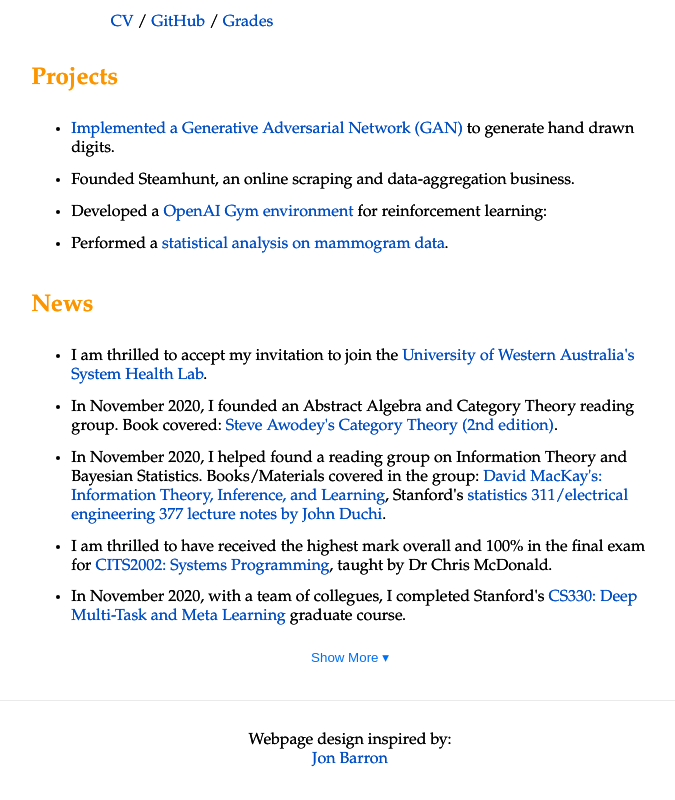
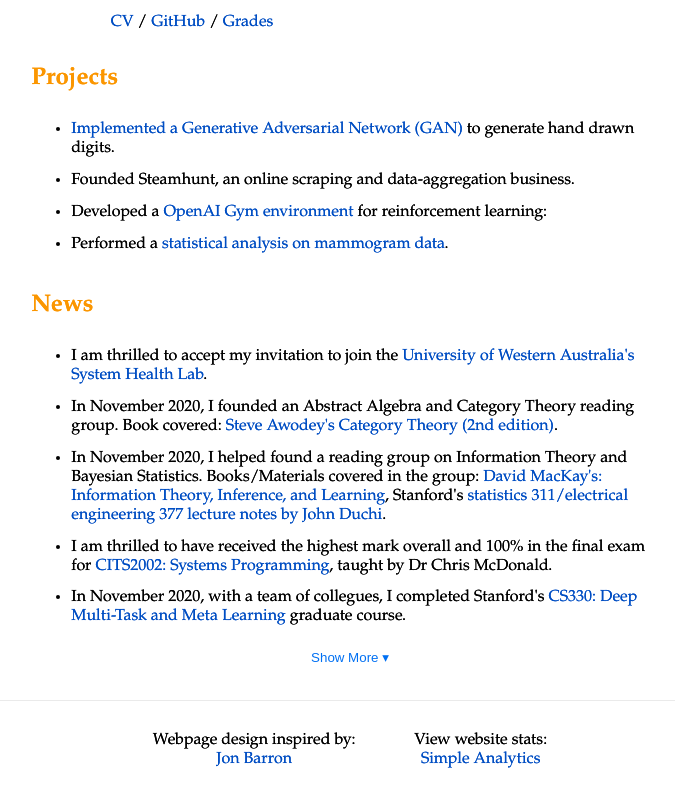
Before and after one commit to MouseAndKeyboard/nefsite, a Next.js app: page / in a window 1280 px wide. Shown: the part 531-1331 px from the top of the page, without its empty margins (290-965 px from the left). Built offline with nearby package versions, Linux system fonts and the light colour scheme.

Commit message:
added link to analytics page

```diff
--- a/pages/index.js
+++ b/pages/index.js
@@ -170,10 +170,18 @@ export default function Home() {
       </main>
 
       <footer className={styles.footer}>
-        <p>
-          Webpage design inspired by:{" "}
-          <a href="https://jonbarron.info/">Jon Barron</a>
-        </p>
+        <div className={styles.footerlinks}>
+          <p>
+            Webpage design inspired by:{" "}
+            <a href="https://jonbarron.info/">Jon Barron</a>
+          </p>
+          <p>
+            View website stats:
+            <a href="https://simpleanalytics.com/nefsite.vercel.app">
+              Simple Analytics
+            </a>
+          </p>
+        </div>
       </footer>
     </div>
   );
--- a/styles/Home.module.css
+++ b/styles/Home.module.css
@@ -62,9 +62,22 @@
   width: 100%;
   height: 100px;
   border-top: 1px solid #eaeaea;
+
   display: flex;
+
+  align-items: center;
   justify-content: center;
+}
+
+.footerlinks {
+  width: 40%;
+  display: flex;
+  justify-content: space-evenly;
   align-items: center;
+}
+
+.footerlinks > a {
+  text-align: center;
 }
 
 .footer img {
```
